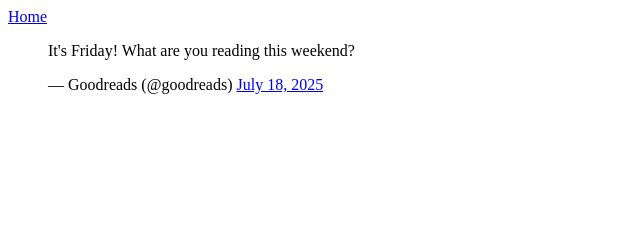
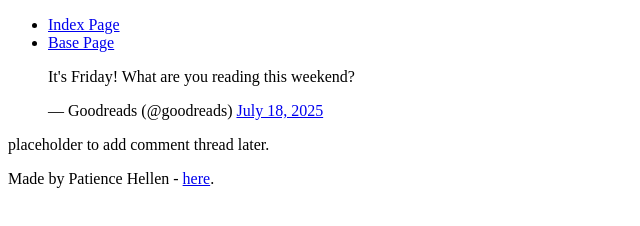
Before and after one commit to Patience-Hellen/My_First_Portfolio, a plain HTML site: page html_basic/tweets.html in a window 1280 px wide. Shown: the whole page, without its empty margins (0-640 px from the left). Drawn offline with Linux system fonts and the light colour scheme.

Commit message:
Update tweets.html

```diff
--- a/html_basic/tweets.html
+++ b/html_basic/tweets.html
@@ -4,7 +4,24 @@
     <title>Tweets Page</title>
   </head>
   <body>
-    <a href="index.html">Home</a>
-    <blockquote class="twitter-tweet"><p lang="en" dir="ltr">It&#39;s Friday! What are you reading this weekend?</p>&mdash; Goodreads (@goodreads) <a href="https://twitter.com/goodreads/status/1946194243069862069?ref_src=twsrc%5Etfw">July 18, 2025</a></blockquote> <script async src="https://platform.twitter.com/widgets.js" charset="utf-8"></script>
+
+    <header>
+      <ul>
+        <li><a href="index.html">Index Page</a></li>
+        <li><a href="base_index.html">Base Page</a></li>
+      </ul>
+    </header>
+
+    <main>
+      <article>
+        <blockquote class="twitter-tweet"><p lang="en" dir="ltr">It&#39;s Friday! What are you reading this weekend?</p>&mdash; Goodreads (@goodreads) <a href="https://twitter.com/goodreads/status/1946194243069862069?ref_src=twsrc%5Etfw">July 18, 2025</a></blockquote> <script async src="https://platform.twitter.com/widgets.js" charset="utf-8"></script>
+      </article>
+      <aside>
+        <p>placeholder to add comment thread later.</p>
+      </aside>
+    </main>
+    <footer>
+      <p>Made by Patience Hellen - <a href="<ANY LINK>" target="_blank">here</a>.</p>
+    </footer>
   </body>
 </html>
```
